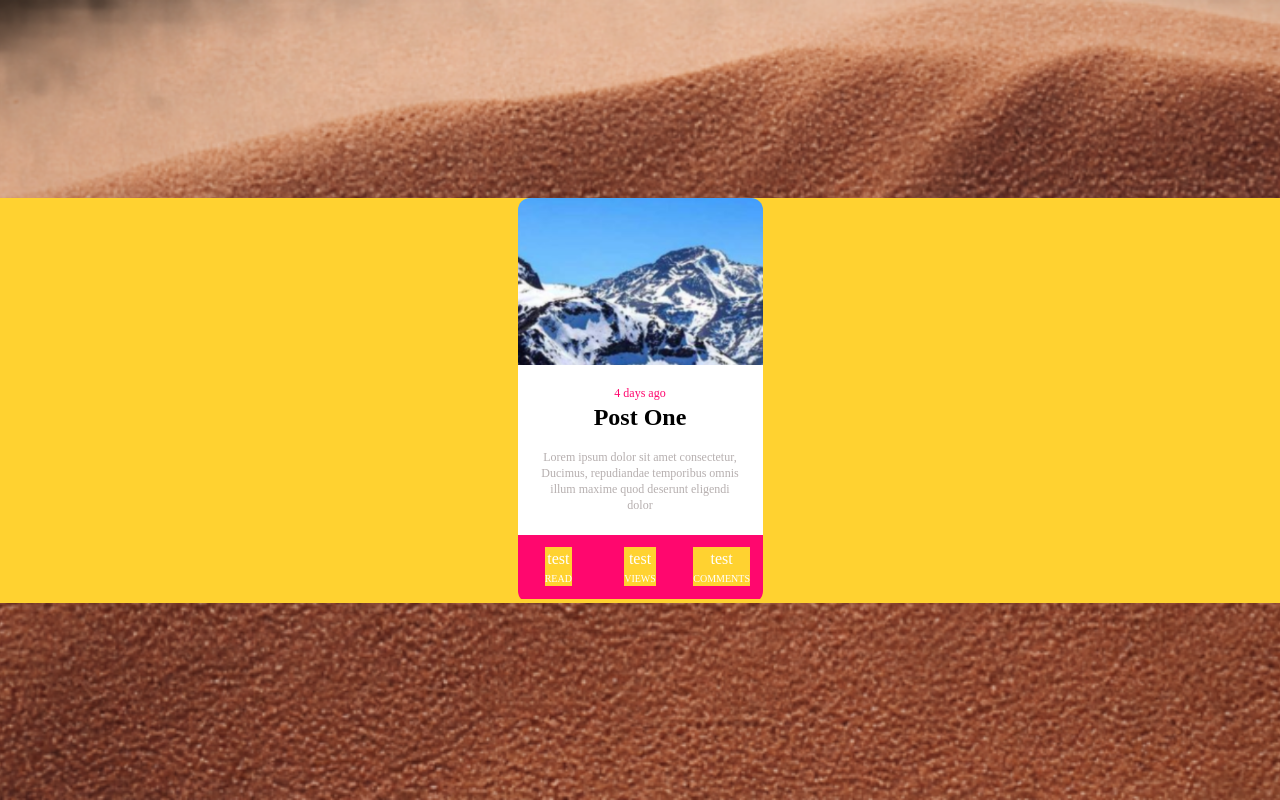
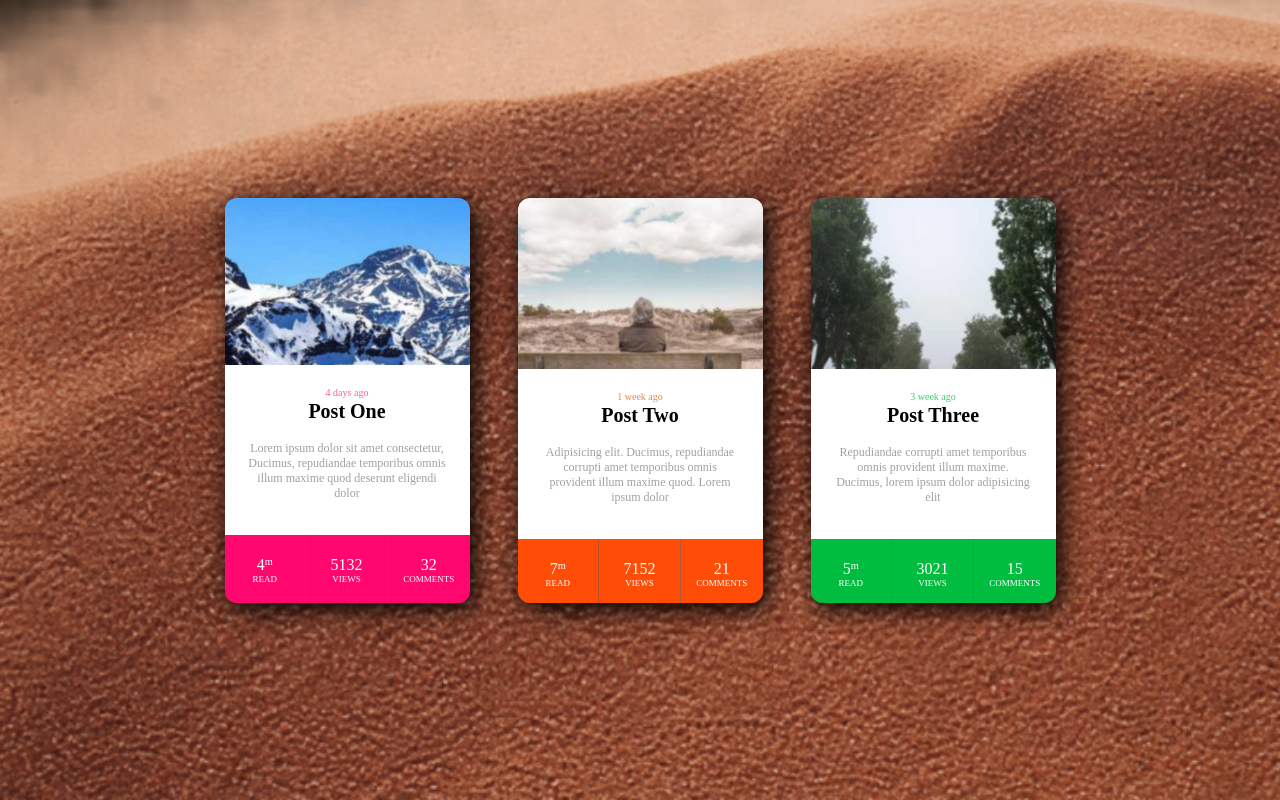
Before and after one commit to aqajade/it, a plain HTML site: page tailwind/6-card-post/index.html in a window 1280 px wide. Drawn offline with nearby package versions, Linux system fonts and the light colour scheme.

Commit message:
fathan bertanya apakah boleh alhamdulillah ana mengizinkan

```diff
--- a/tailwind/6-card-post/index.html
+++ b/tailwind/6-card-post/index.html
@@ -16,44 +16,140 @@
   <body
     class="font-['Times_New_Roman',Times,serif] grid h-screen place-items-center bg-[url('./images/bg.png')] bg-no-repeat bg-cover bg-center bg-fixed"
   >
-    <div class="card-container flex justify-center w-full bg-amber-300">
-      <div class="card w-61.25 h-101.25 overflow-hidden rounded-xl">
+    <div class="card-container flex justify-center w-full gap-12">
+      <!-- CARD 1 -->
+      <div class="card w-61.25 h-101.25 overflow-hidden rounded-xl shadow-[5px_7px_24px_black]">
         <!-- IMAGE -->
         <img src="./images/post1.png" alt="mountain" />
         <!-- CONTENT -->
         <div class="text-center flex flex-col h-42.5 px-5 py-5 bg-white">
-          <p class="text-[#FF076E] text-xs">4 days ago</p>
-          <h3 class="font-semibold text-2xl">Post One</h3>
-          <p class="text-xs leading-4 text-[#b6afaf] whitespace-pre-line">
+          <p class="text-[#fa5d9e] text-[10px] -mb-1">4 days ago</p>
+          <h3 class="font-semibold text-[20px]">Post One</h3>
+          <p class="text-xs leading-3.75 text-[#a3a0a0]   whitespace-pre-line">
             Lorem ipsum dolor sit amet consectetur, Ducimus, repudiandae temporibus omnis
             illum maxime quod deserunt eligendi dolor
           </p>
         </div>
         <!-- STATS -->
-        <div class="flex text-white text-center bg-[#FF076E] h-16">
-          <div class="grid grid-cols-3 w-full place-items-center">
-            <div class="grid bg-amber-300 place-items-center">
-              <div class="stats-text flex flex-col">
+        <div class="flex text-white text-center bg-[#FF076E] h-17.5">
+          <!-- GRID CONTAINER -->
+          <div class="grid grid-cols-3 w-full place-items-center ">
+            <!-- STATS 1 -->
+            <div class="grid place-items-center w-full h-full border border-t-0 border-l-0 border-b-0 border-r-[#6d68688a] ">
+              <div class="stats-text flex flex-col -space-y-1">
                 <p class="stats-value">
-                  test
+                  4<sup class="text-[65%]">m</sup>
                 </p>
-                <p class="stats-description text-[10px]">READ</p>
+                <p class="stats-description text-[9px]">READ</p>
               </div>
             </div>
-            <div class="grid bg-amber-300 place-items-center">
-              <div class="stats-text flex flex-col">
+            <!-- STATS 2 -->
+            <div class="grid place-items-center w-full h-full border border-t-0 border-l-0 border-b-0 border-r-[#6d68688a]">
+              <div class="stats-text flex flex-col -space-y-1">
                 <p class="stats-value">
-                  test
+                  5132
                 </p>
-                <p class="stats-description text-[10px]">VIEWS</p>
+                <p class="stats-description text-[9px]">VIEWS</p>
               </div>
             </div>
-            <div class="grid bg-amber-300 place-items-center">
-              <div class="stats-text flex flex-col">
+            <div class="grid place-items-center">
+              <div class="stats-text flex flex-col -space-y-1">
                 <p class="stats-value">
-                  test
+                  32
                 </p>
-                <p class="stats-description text-[10px]">COMMENTS</p>
+                <p class="stats-description text-[9px]">COMMENTS</p>
+              </div>
+            </div>
+          </div>
+        </div>
+      </div>
+      <!-- CARD 2 -->
+      <div class="card w-61.25 h-101.25 overflow-hidden rounded-xl shadow-[5px_7px_24px_black]">
+        <!-- IMAGE -->
+        <img src="./images/post2.png" alt="desert" />
+        <!-- CONTENT -->
+        <div class="text-center flex flex-col h-42.5 px-5 py-5 bg-white">
+          <p class="text-[#f06f19da] text-[10px] -mb-1">1 week ago</p>
+          <h3 class="font-semibold text-[20px]">Post Two</h3>
+          <p class="text-xs leading-3.75 text-[#a3a0a0]   whitespace-pre-line">
+            Adipisicing elit. Ducimus, repudiandae corrupti amet temporibus omnis
+            provident illum maxime quod. Lorem ipsum dolor
+          </p>
+        </div>
+        <!-- STATS -->
+        <div class="flex text-white text-center bg-[#FF4D07] h-17.5">
+          <!-- GRID CONTAINER -->
+          <div class="grid grid-cols-3 w-full place-items-center ">
+            <!-- STATS 1 -->
+            <div class="grid place-items-center w-full h-full border border-t-0 border-l-0 border-b-0 border-r-[#58545471] ">
+              <div class="stats-text flex flex-col -space-y-1">
+                <p class="stats-value">
+                  7<sup class="text-[65%]">m</sup>
+                </p>
+                <p class="stats-description text-[9px]">READ</p>
+              </div>
+            </div>
+            <!-- STATS 2 -->
+            <div class="grid place-items-center w-full h-full border border-t-0 border-l-0 border-b-0 border-r-[#6d68688a]">
+              <div class="stats-text flex flex-col -space-y-1">
+                <p class="stats-value">
+                  7152
+                </p>
+                <p class="stats-description text-[9px]">VIEWS</p>
+              </div>
+            </div>
+            <div class="grid place-items-center">
+              <div class="stats-text flex flex-col -space-y-1">
+                <p class="stats-value">
+                  21
+                </p>
+                <p class="stats-description text-[9px]">COMMENTS</p>
+              </div>
+            </div>
+          </div>
+        </div>
+      </div>
+      <!-- CARD 3 -->
+      <div class="card w-61.25 h-101.25 overflow-hidden rounded-xl shadow-[5px_7px_24px_black]">
+        <!-- IMAGE -->
+        <img src="./images/post3.png" alt="forest" />
+        <!-- CONTENT -->
+        <div class="text-center flex flex-col h-42.5 px-5 py-5 bg-white">
+          <p class="text-[#2ac759ea] text-[10px] -mb-1">3 week ago</p>
+          <h3 class="font-semibold text-[20px]">Post Three</h3>
+          <p class="text-xs leading-3.75 text-[#a3a0a0]   whitespace-pre-line">
+            Repudiandae corrupti amet temporibus omnis provident illum maxime.
+            Ducimus, lorem ipsum dolor adipisicing elit
+          </p>
+        </div>
+        <!-- STATS -->
+        <div class="flex text-white text-center bg-[#00BD3F] h-17.5">
+          <!-- GRID CONTAINER -->
+          <div class="grid grid-cols-3 w-full place-items-center ">
+            <!-- STATS 1 -->
+            <div class="grid place-items-center w-full h-full border border-t-0 border-l-0 border-b-0 border-r-[#6d68688a] ">
+              <div class="stats-text flex flex-col -space-y-1">
+                <p class="stats-value">
+                  5<sup class="text-[65%]">m</sup>
+                </p>
+                <p class="stats-description text-[9px]">READ</p>
+              </div>
+            </div>
+            <!-- STATS 2 -->
+            <div class="grid place-items-center w-full h-full border border-t-0 border-l-0 border-b-0 border-r-[#6d68688a]">
+              <div class="stats-text flex flex-col -space-y-1">
+                <p class="stats-value">
+                  3021
+                </p>
+                <p class="stats-description text-[9px]">VIEWS</p>
+              </div>
+            </div>
+            <div class="grid place-items-center">
+              <div class="stats-text flex flex-col -space-y-1">
+                <p class="stats-value">
+                  15
+                </p>
+                <p class="stats-description text-[9px]">COMMENTS</p>
               </div>
             </div>
           </div>
@@ -81,6 +177,6 @@
 <!--
  #FF076E
  #FF4D07
-
+ #00BD3F
 
  -->
```
